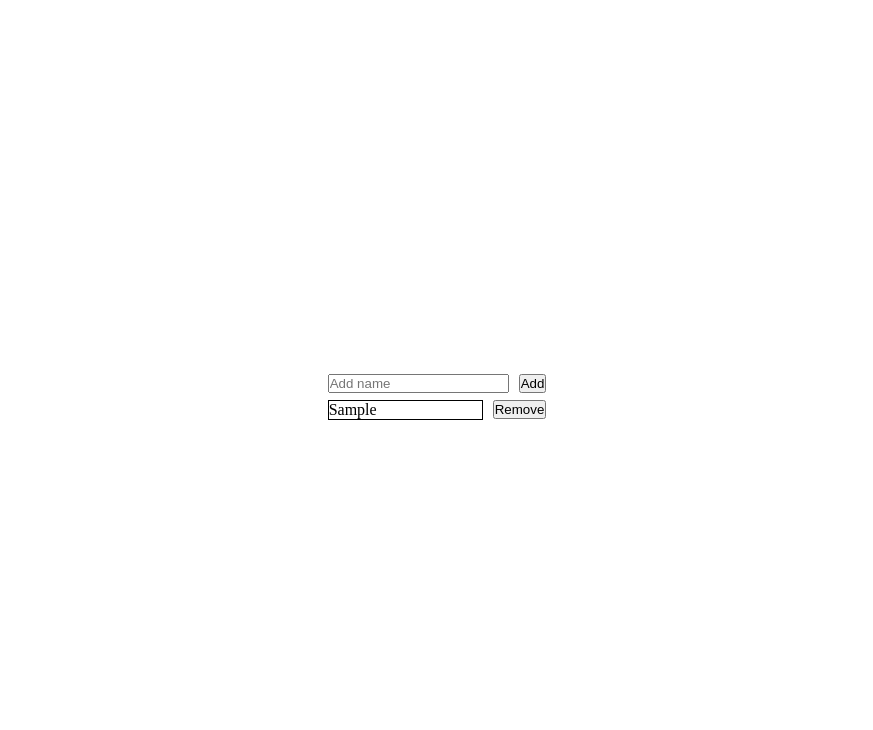
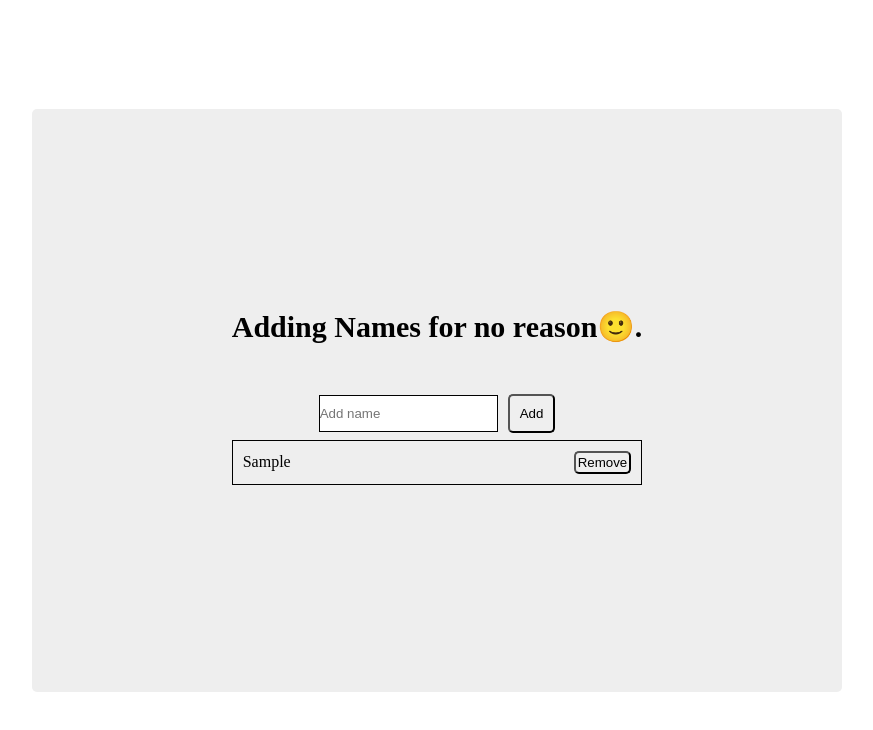
Before and after one commit to charite-uwatwembi/dom, a plain HTML site: page index.html in a window 1280 px wide. Both pictures are taken after typing "Sample" into the empty fields and a click on the button "Add". Shown: the whole page, without its empty margins (203-1076 px from the left). Drawn offline with Linux system fonts and the light colour scheme.

Commit message:
adding names

```diff
--- a/add.js
+++ b/add.js
@@ -41,10 +41,9 @@ addBtn.addEventListener("click",function(){
          btnIds.push(buttonId)
     list.innerHTML+=`
      <div class="flex">
-                <div class="name">
+                <div class="name flex">
                     <div >${name}</div>
-                </div>
-                <div>
+
                     <button class="remove-btn" id=${buttonId}>Remove</button>
                 </div>
             </div> `
--- a/index.html
+++ b/index.html
@@ -8,7 +8,10 @@
 </head>
 <body>
     <div class="wrapper">
-      <div>
+
+
+    <div class = "container">
+        <h1>Adding Names for no reason🙂.</h1>
         <div class="add-section flex">
             <div>
                 <input type="text" class="add-input" placeholder="Add name" id="add-input">
@@ -17,13 +20,16 @@
                 <button class="add-btn" id="add-btn">Add</button>
             </div>
         </div>
+
+
         <div class="list-section ">
             <ul class="list" id="list">
 
             </ul>
         </div>
-      </div>
     </div>
+    </div>
+
     <script src="add.js"></script>
 </body>
 </html>
--- a/style.css
+++ b/style.css
@@ -9,6 +9,18 @@
     display: flex;
     align-items: center;
     justify-content: center;
+
+}
+.container{
+    border-radius: 5px;
+    background-color:#eee;
+    padding: 200px;
+}
+h1{
+    text-align: center;
+    font-size: 30px;
+    font-weight: 600;
+    padding-bottom: 50px;
 }
 .flex{
     display: flex;
@@ -16,8 +28,33 @@
     align-items: center;
     gap:10px
 }
-.name{
-    width: 90%;
-    margin: 7px 0;
+.add-input{
+    padding :10px 0px;
     border: 1px solid black;
 }
+.add-btn{
+    padding: 10px;
+    border-radius: 5px ;
+    transition: background-color 0.3s;
+
+}
+.add-btn:hover {
+    background-color: #0243f7a1;
+}
+
+.name{
+
+    justify-content: space-between;
+    padding: 10px;
+    margin: 7px 0;
+    width: 100%;
+    border: 1px solid black;
+}
+.remove-btn{
+    padding: 2px;
+    border-radius: 5px;
+    transition: background-color 0.3s;
+}
+.remove-btn:hover {
+    background-color: #f70202a6;
+}
```
Also changed, not shown: 1 other file.
